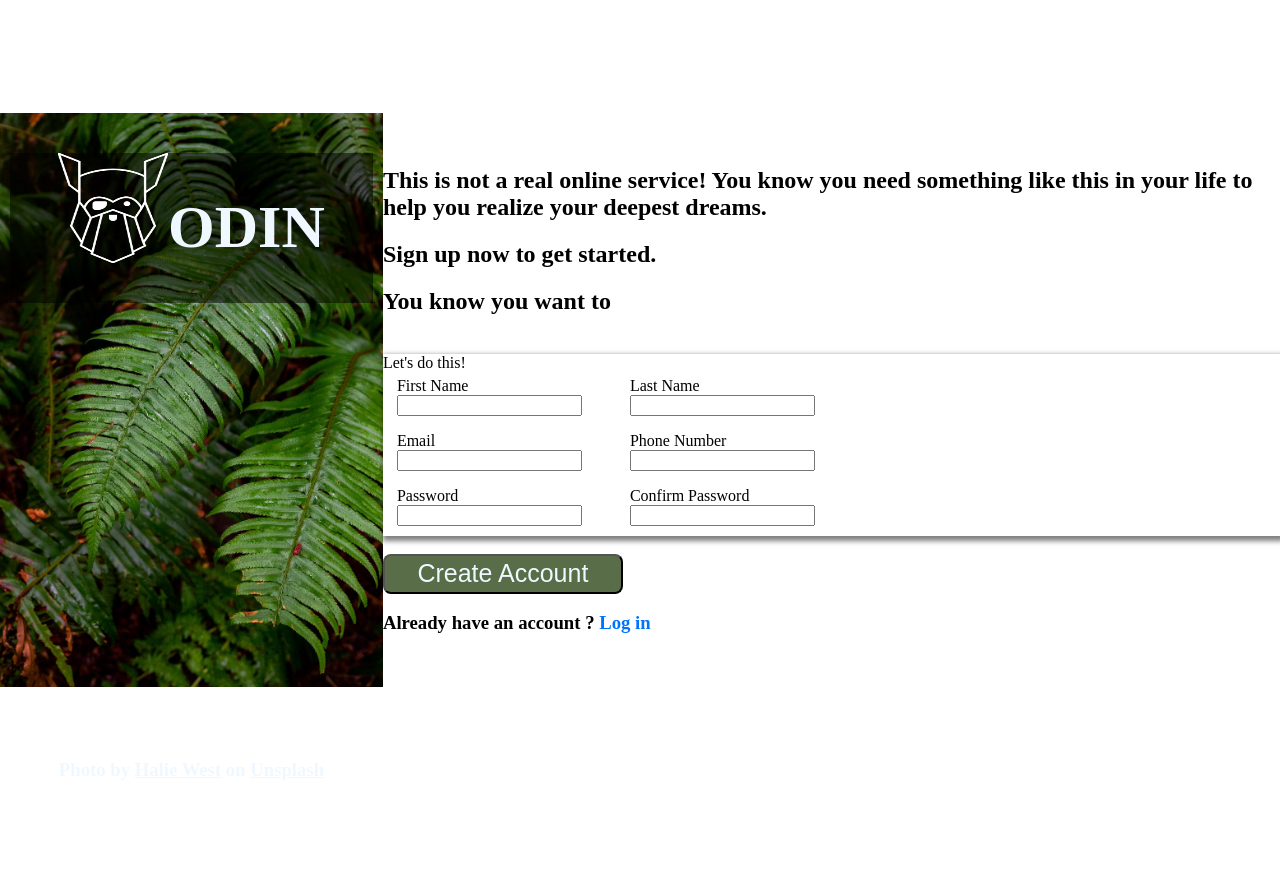
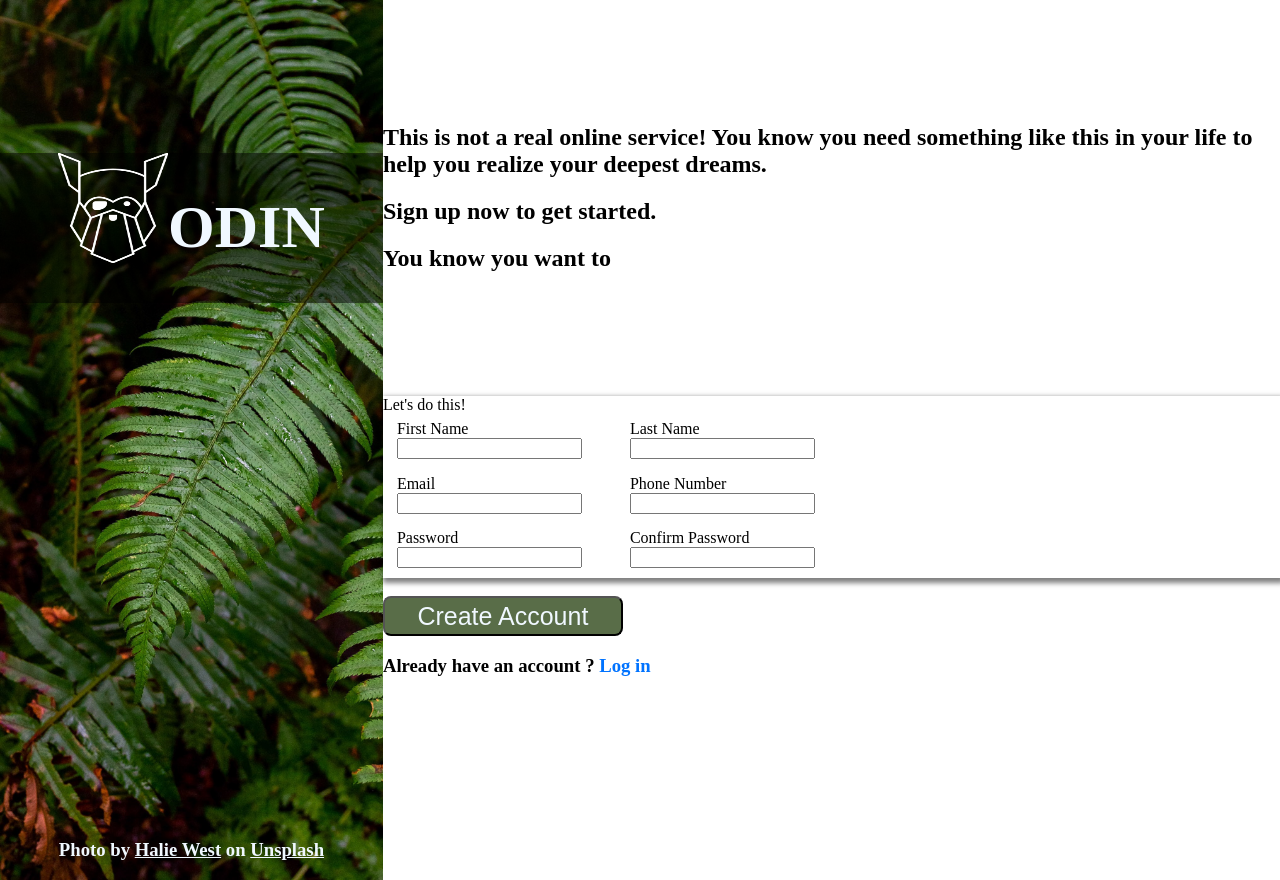
Before and after one commit to Reddyveerendra/Sign-Up-Form, a plain HTML site: page index.html in a window 1280 px wide. Before the commit the page ends 800 px from the top, so only its background shows below. Drawn offline with Linux system fonts and the light colour scheme.

Commit message:
page size adjusting and adding live link

```diff
--- a/style.css
+++ b/style.css
@@ -13,11 +13,11 @@ html,
 }
 .left {
   width: 42%;
-  height: 100%;
+  height: 110%;
   background-image: url("./img/left.jpg");
   background-position: left;
   background-repeat: no-repeat;
-  background-size: contain;
+  background-size: cover;
   display: flex;
   flex-direction: column;
   color: aliceblue;
@@ -32,7 +32,7 @@ a {
 .top-left {
   display: flex;
   background: rgba(0, 0, 0, 0.5);
-  width: 95%;
+  width: 100%;
   margin-left: 0%;
   margin-top: 40%;
   justify-content: center;
@@ -72,8 +72,6 @@ fieldset {
   border-radius: 8px;
 }
 .right {
-  margin-top: 10%;
-  margin-bottom: 10%;
   display: flex;
   flex-direction: column;
   justify-content: space-evenly;
```
Also changed, not shown: 1 other file.
